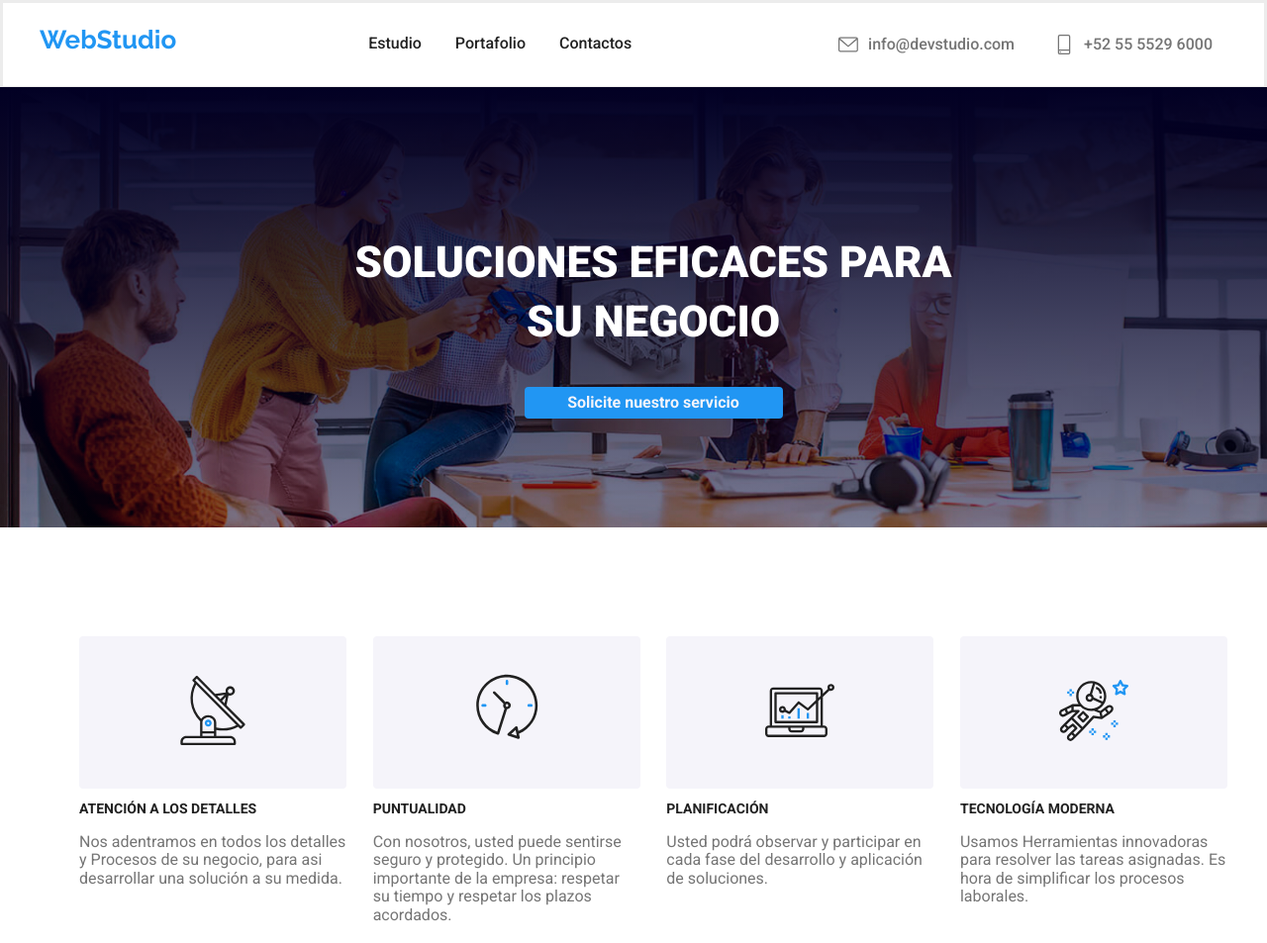
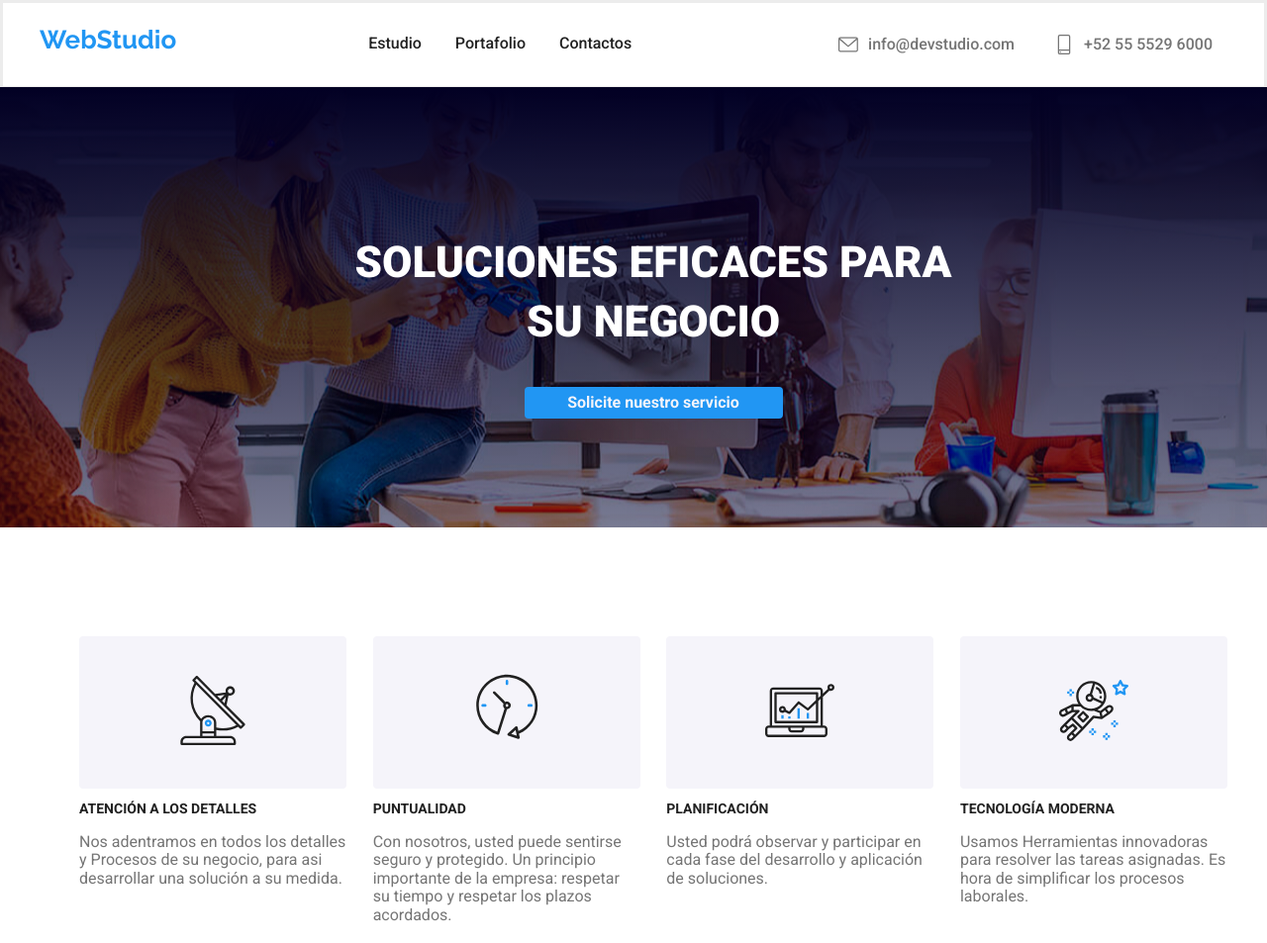
Before and after one commit to edopore/goit-markup-hw-04, a plain HTML site: page index.html in a window 1280 px wide. Shown: the top 953 px of the page at 99% size. Drawn offline with nearby package versions, Linux system fonts and the light colour scheme.

Commit message:
UPDATE background style

```diff
--- a/css/style.css
+++ b/css/style.css
@@ -129,7 +129,8 @@ a:link {
     ),
     url("../images/work-group.jpg");
   background-repeat: no-repeat;
-  background-size: cover;
+  background-size: 1600px;
+  background-position: center;
 }
 .h1-title {
   color: var(--white);
```
